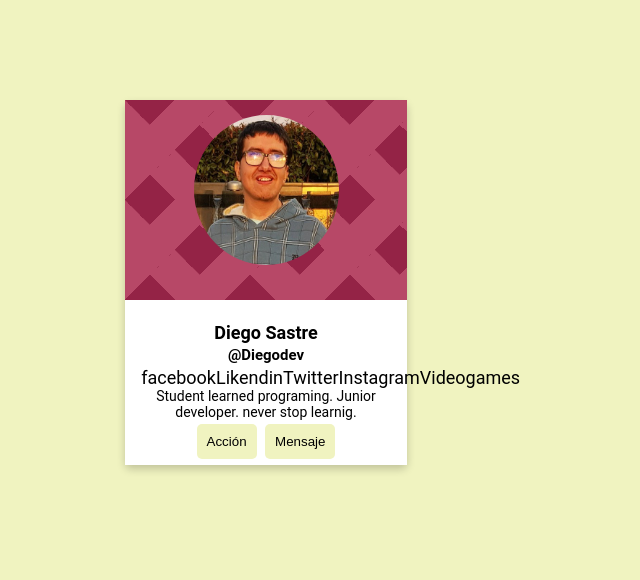
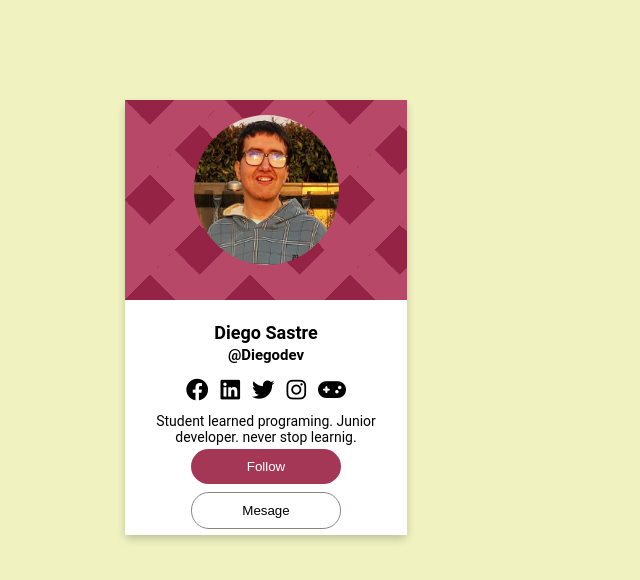
Before and after one commit to DIegoDevcode/big-dev-soon-profile-card, a plain HTML site: page index.html in a window 1280 px wide. Shown: the whole page, without its empty margins (374-1014 px from the left). Drawn offline with Linux system fonts and the light colour scheme.

Commit message:
Add: icons and btns.

```diff
--- a/index.html
+++ b/index.html
@@ -4,6 +4,7 @@
   <meta charset="UTF-8">
   <meta name="viewport" content="width=device-width, initial-scale=1.0">
   <link rel="stylesheet" href="style.css">
+  <link rel="stylesheet" href="https://cdnjs.cloudflare.com/ajax/libs/font-awesome/6.1.1/css/all.min.css">
   <title>Document</title>
 </head>
 <body>
@@ -15,16 +16,16 @@
       <h2 class="card-title">Diego Sastre </h2>
       <h5 class="card-subtitle">@Diegodev</h5>
       <ul class="hobbys">
-        <li>facebook</li>
-        <li>Likendin</li>
-        <li>Twitter</li>
-        <li>Instagram</li>
-        <li>Videogames</li>
+        <li><i class="fab fa-facebook"></i></li>
+        <li><i class="fa-brands fa-linkedin"></i></li>
+        <li><i class="fa-brands fa-twitter"></i></li>
+        <li><i class="fa-brands fa-instagram"></i></li>
+        <li><i class="fa-solid fa-gamepad"></i></li>
       </ul>
       <p class="card-text">Student learned programing. Junior developer. never stop learnig.</p>
       <div>
-        <button class="card-btn">Acción</button>
-        <button class="card-btn">Mensaje</button>
+        <button class="card-btn btn-one">Follow</button>
+        <button class="card-btn btn-two">Mesage</button>
       </div>
     </div>
   </div>
--- a/style.css
+++ b/style.css
@@ -62,18 +62,33 @@ body{
 .hobbys{
   display: flex;
   flex-direction: row;
+  justify-content: center;
+  padding: 10px;
+  gap: 12px;
+  font-size: 1.4rem;
 }
 .card-text {
   font-size: 14px;
 }
 
 .card-btn {
-  background-color: #f0f3c0; /* Color de fondo del botón */
   border: none;
   padding: 10px;
   text-align: center;
   display: inline-block;
   margin: 4px 2px;
   cursor: pointer;
-  border-radius: 5px; /* Bordes redondeados del botón */
+  width: 150px;
+  border-radius: 18px; /* Bordes redondeados del botón */
 }
+
+.btn-one{
+  background-color: #A53756;
+  color: white;
+}
+
+.btn-two{
+  background-color: white;
+  color: black;
+  border: 1px solid #8E8583;
+}
```
